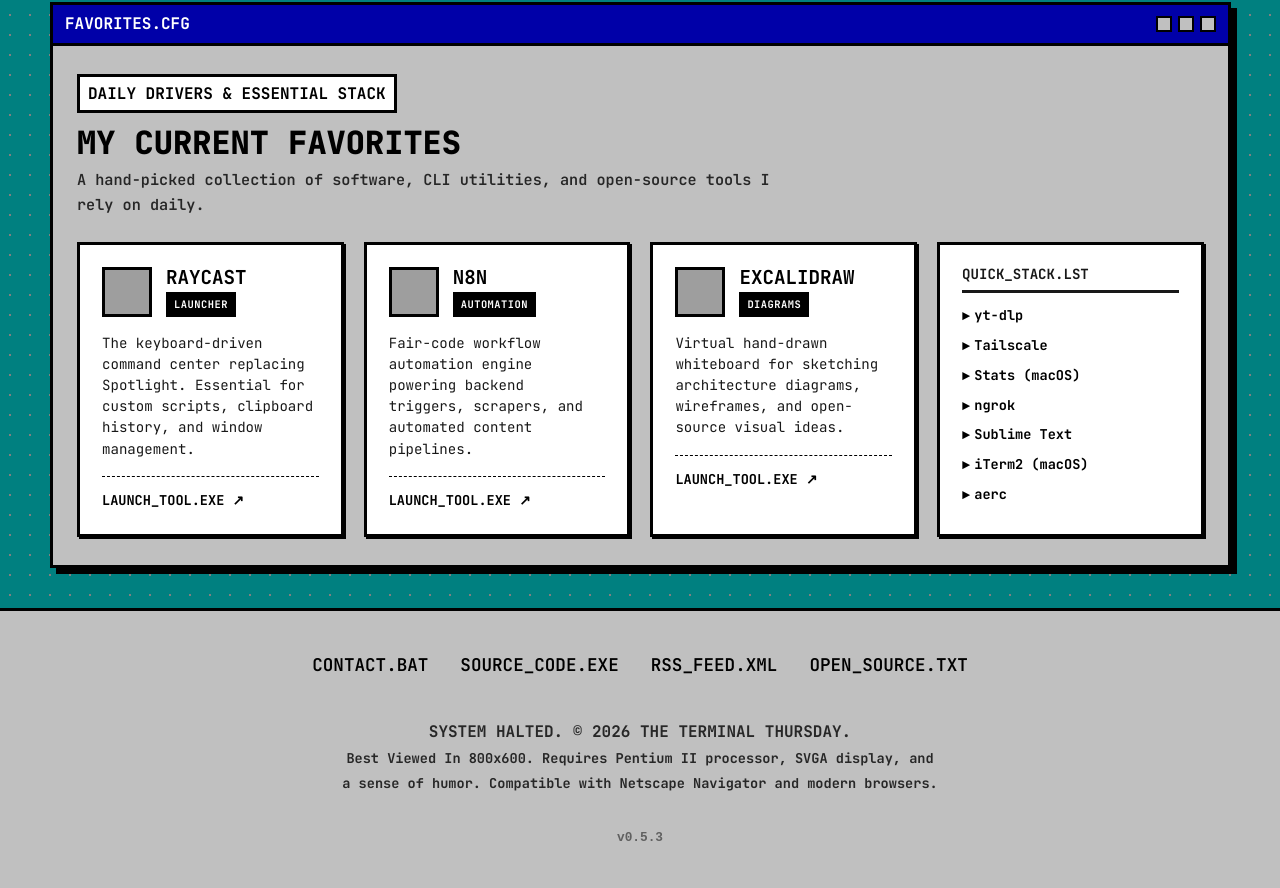
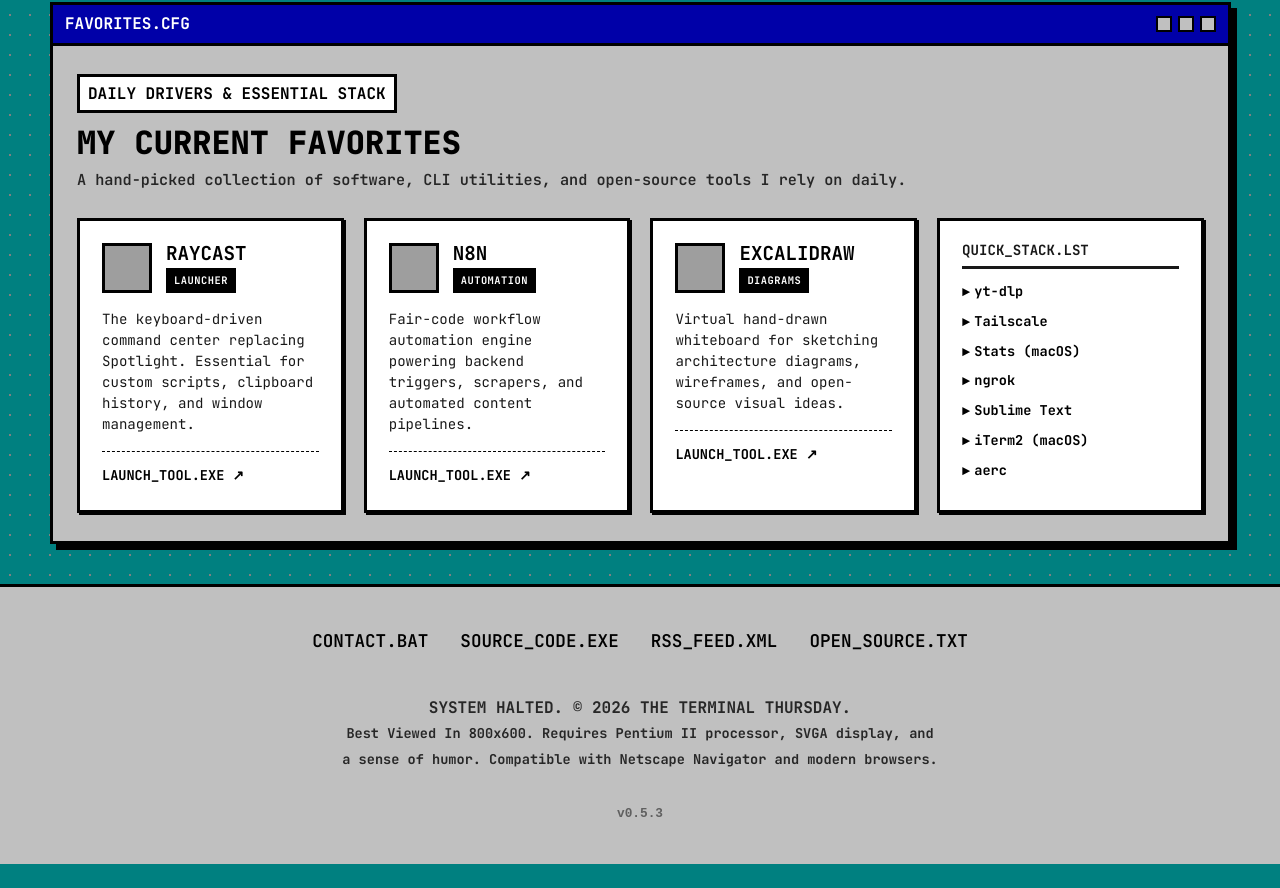
Before and after one commit to MenilV/theterminalthursday.com, a React (Vite) app: page / in a window 1280 px wide. Shown: the part 1735-2623 px from the top of the page. After the commit the page ends 2599 px from the top, so only its background shows below. Built offline with nearby package versions, Linux system fonts and the light colour scheme; grey boxes are pictures that could not be loaded.

Commit message:
style: fix premature line break in favorites text

```diff
--- a/src/components/Favorites.jsx
+++ b/src/components/Favorites.jsx
@@ -55,7 +55,7 @@ const Favorites = ({ theme }) => {
             <h2 style={{ fontSize: '2rem', textTransform: 'uppercase', margin: 0 }}>
               {theme === 'windows' ? 'MY CURRENT FAVORITES' : 'curated_tools.log'}
             </h2>
-            <p style={{ marginTop: '8px', opacity: 0.8, fontSize: '0.95rem', fontWeight: '600', maxWidth: '700px' }}>
+            <p style={{ marginTop: '8px', opacity: 0.8, fontSize: '0.95rem', fontWeight: '600', maxWidth: '900px' }}>
               A hand-picked collection of software, CLI utilities, and open-source tools I rely on daily.
             </p>
           </div>
```
